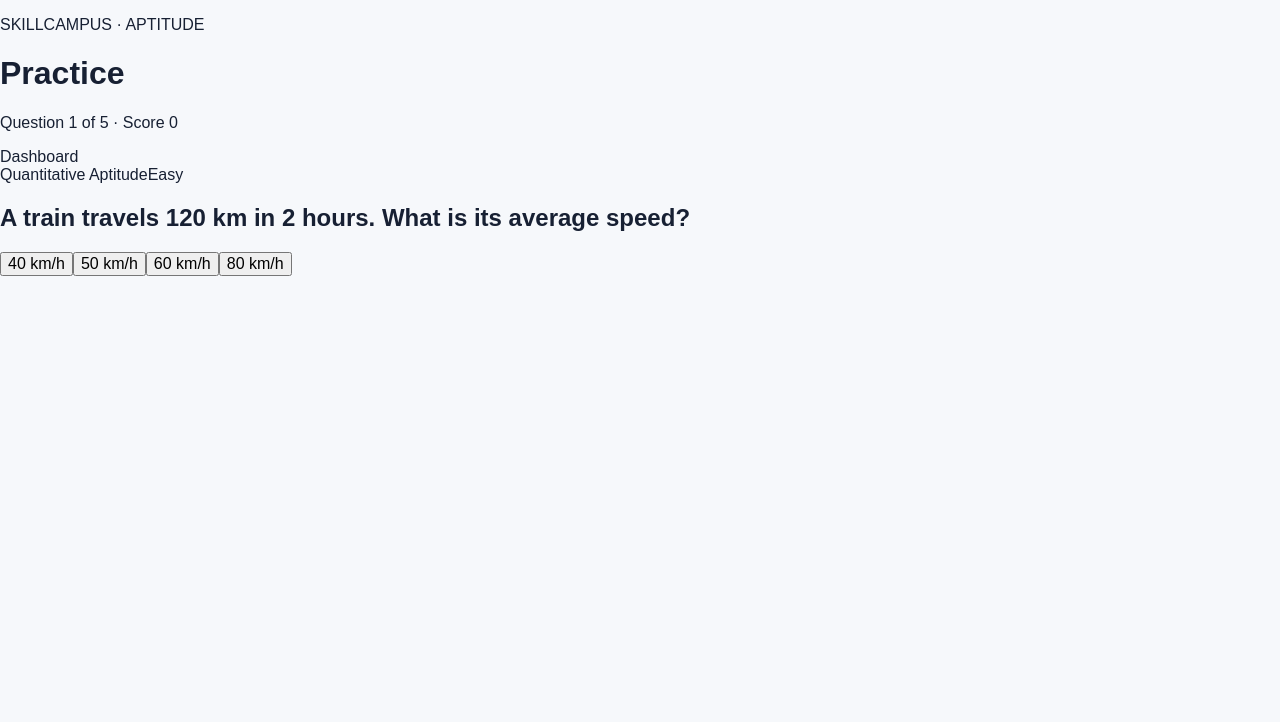
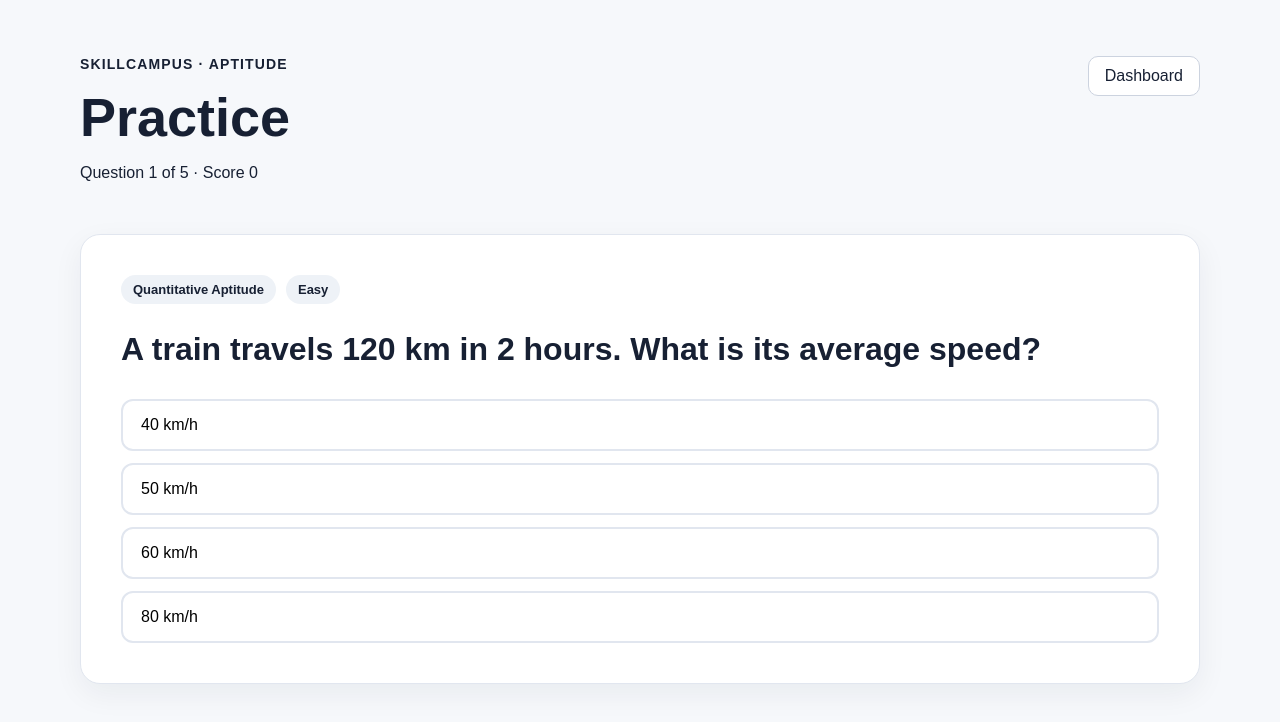
Before and after one commit to s-s-shriram/skillcampus, a Next.js app in the folder frontend/: page /aptitude in a window 1280 px wide. Shown: the top 722 px of the page. Built offline with nearby package versions, Linux system fonts and the light colour scheme.

Commit message:
feat(aptitude): style practice and dashboard

```diff
--- a/frontend/app/globals.css
+++ b/frontend/app/globals.css
@@ -2,5 +2,34 @@
 html, body { margin: 0; padding: 0; }
 body { font-family: Arial, Helvetica, sans-serif; background: #f6f8fb; color: #172033; }
 a { color: inherit; text-decoration: none; }
-button { font: inherit; }
+button { font: inherit; cursor: pointer; }
 .container { width: min(1120px, 92%); margin: 0 auto; }
+.auth-page, .dashboard-page, .practice-page { width: min(1120px, 92%); margin: 0 auto; padding: 56px 0; }
+.eyebrow { font-weight: 800; letter-spacing: .08em; font-size: 14px; margin: 0 0 14px; }
+.muted { color: #5b667a; }
+.error { color: #b42318; font-weight: 600; }
+.dashboard-header, .practice-header { display: flex; justify-content: space-between; align-items: flex-start; gap: 24px; margin-bottom: 36px; }
+.dashboard-header h1, .practice-header h1 { font-size: clamp(34px, 5vw, 54px); margin: 0 0 10px; }
+.dashboard-header button { border: 1px solid #ccd3df; background: white; padding: 10px 16px; border-radius: 10px; }
+.dashboard-grid { display: grid; grid-template-columns: repeat(auto-fit, minmax(230px, 1fr)); gap: 18px; }
+.dashboard-card { background: white; border: 1px solid #e1e6ef; border-radius: 18px; padding: 24px; box-shadow: 0 8px 24px rgba(23,32,51,.05); }
+.dashboard-card span { font-size: 12px; font-weight: 800; letter-spacing: .08em; color: #667085; }
+.dashboard-card h2 { margin: 12px 0 8px; }
+.dashboard-card p { color: #5b667a; line-height: 1.5; }
+.card-link, .primary-link { display: inline-block; margin-top: 12px; padding: 11px 16px; border-radius: 10px; background: #172033; color: white; font-weight: 700; }
+.secondary-link { border: 1px solid #ccd3df; background: white; padding: 10px 16px; border-radius: 10px; }
+.question-card, .result-card { background: white; border: 1px solid #e1e6ef; border-radius: 20px; padding: clamp(22px, 4vw, 40px); box-shadow: 0 10px 30px rgba(23,32,51,.06); }
+.question-meta { display: flex; gap: 10px; margin-bottom: 24px; }
+.question-meta span { background: #eef2f7; border-radius: 999px; padding: 7px 12px; font-size: 13px; font-weight: 700; }
+.question-card h2 { font-size: clamp(22px, 3vw, 32px); line-height: 1.35; margin: 0 0 28px; }
+.options { display: grid; gap: 12px; }
+.option { text-align: left; padding: 15px 18px; background: white; border: 2px solid #e1e6ef; border-radius: 12px; }
+.option:hover { border-color: #98a2b3; }
+.option.correct { border-color: #16a34a; background: #f0fdf4; }
+.option.wrong { border-color: #dc2626; background: #fef2f2; }
+.feedback { margin-top: 24px; padding: 18px; border-radius: 14px; }
+.feedback.success { background: #f0fdf4; }
+.feedback.failure { background: #fef2f2; }
+.feedback p { color: #475467; line-height: 1.5; }
+.feedback button { border: 0; border-radius: 10px; background: #172033; color: white; padding: 11px 16px; font-weight: 700; }
+@media (max-width: 640px) { .dashboard-header, .practice-header { flex-direction: column; } }
```
